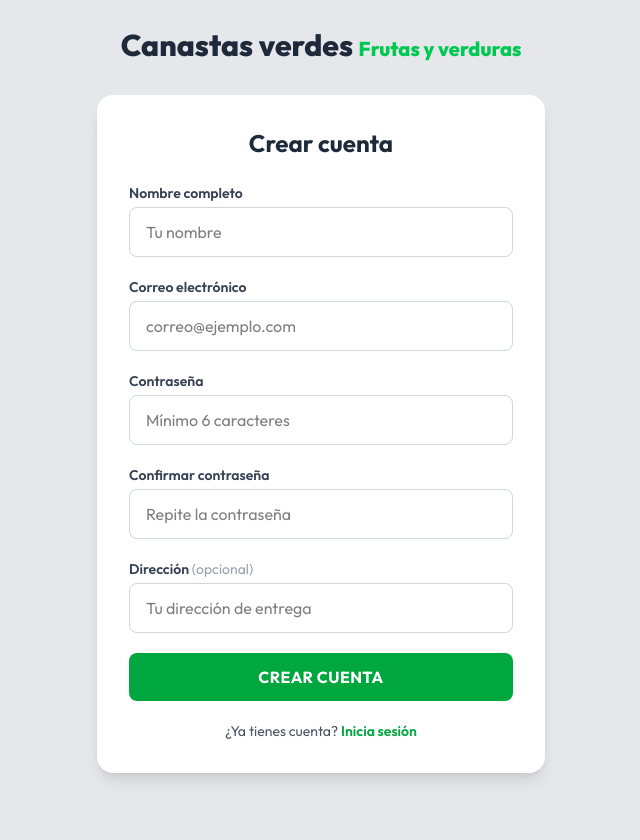
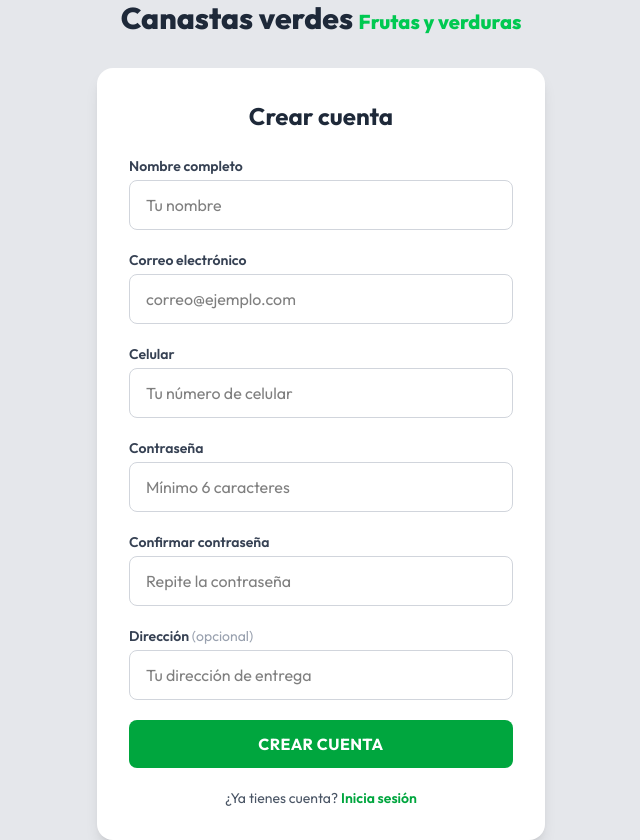
Before and after one commit to LuisCriollo-98/canastas_verdes, a Next.js app in the folder frontend/: page /register in a window 1280 px wide. Shown: the whole page, without its empty margins (319-959 px from the left). Before the commit the page ends 800 px from the top, so only its background shows below. Built offline with nearby package versions, Linux system fonts and the light colour scheme.

Commit message:
agregando campo celular en user

```diff
--- a/frontend/actions/auth-actions.ts
+++ b/frontend/actions/auth-actions.ts
@@ -61,6 +61,7 @@ export async function login(redirectTo: string, prevState: AuthState, formData:
         name: json.user.name,
         email: json.user.email,
         role: json.user.role,
+        phone: json.user.phone,
     }), {
         httpOnly: false,
         secure: process.env.NODE_ENV === "production",
@@ -80,6 +81,7 @@ export async function register(prevState: AuthState, formData: FormData): Promis
     const password = formData.get("password") as string
     const confirmPassword = formData.get("confirmPassword") as string
     const address = formData.get("address") as string
+    const phone = formData.get("phone") as string
 
     // Validación básica
     const errors: string[] = []
@@ -88,13 +90,15 @@ export async function register(prevState: AuthState, formData: FormData): Promis
     if (!password) errors.push("La contraseña es obligatoria")
     if (password && password.length < 6) errors.push("La contraseña debe tener al menos 6 caracteres")
     if (password !== confirmPassword) errors.push("Las contraseñas no coinciden")
+    if (!phone) errors.push("El teléfono es obligatorio")
 
     if (errors.length > 0) {
         return { errors, success: "" }
     }
 
+    // Petición a la API
     const url = `${process.env.API_URL}/auth/register`
-    const body: Record<string, string> = { name, email, password }
+    const body: Record<string, string> = { name, email, password, phone }
     if (address) body.address = address
 
     const req = await fetch(url, {
--- a/frontend/app/(auth)/register/page.tsx
+++ b/frontend/app/(auth)/register/page.tsx
@@ -1,6 +1,6 @@
 // Página de registro
 
-import RegisterForm from "@/components/auth/RegisterForm"
+import RegisterForm from "@/components/auth/RegisterForm";
 
 export default function RegisterPage() {
   return (
@@ -10,5 +10,5 @@ export default function RegisterPage() {
       </h2>
       <RegisterForm />
     </>
-    )
+  );
 }
--- a/frontend/components/auth/LogoutButton.tsx
+++ b/frontend/components/auth/LogoutButton.tsx
@@ -1,18 +1,18 @@
 // Botón para cerrar sesión (componente cliente)
 
-"use client"
+"use client";
 
-import { logout } from "@/actions/auth-actions"
+import { logout } from "@/actions/auth-actions";
 
 export default function LogoutButton() {
   return (
     <form action={logout}>
       <button
         type="submit"
-                className="text-white hover:text-red-300 font-bold p-2 transition-colors duration-200"
+        className="text-green-600 hover:text-black font-bold p-2 cursor-pointer transition-colors duration-200"
       >
         Cerrar sesión
       </button>
     </form>
-    )
+  );
 }
--- a/frontend/components/auth/RegisterForm.tsx
+++ b/frontend/components/auth/RegisterForm.tsx
@@ -1,16 +1,16 @@
 // Componente para el formulario de registro
 
-"use client"
+"use client";
 
-import { register } from "@/actions/auth-actions"
-import { useActionState } from "react"
-import Link from "next/link"
+import { register } from "@/actions/auth-actions";
+import { useActionState } from "react";
+import Link from "next/link";
 
 export default function RegisterForm() {
   const [state, dispatch, isPending] = useActionState(register, {
     errors: [],
     success: "",
-    })
+  });
 
   return (
     <form action={dispatch} className="space-y-5">
@@ -18,7 +18,9 @@ export default function RegisterForm() {
       {state.errors.length > 0 && (
         <div className="bg-red-50 border border-red-200 text-red-700 px-4 py-3 rounded-lg">
           {state.errors.map((error, index) => (
-                        <p key={index} className="text-sm">{error}</p>
+            <p key={index} className="text-sm">
+              {error}
+            </p>
           ))}
         </div>
       )}
@@ -51,6 +53,22 @@ export default function RegisterForm() {
           type="email"
           name="email"
           placeholder="correo@ejemplo.com"
+          className="w-full px-4 py-3 border border-gray-300 rounded-lg focus:outline-none focus:ring-2 focus:ring-green-500 focus:border-transparent transition-all"
+        />
+      </div>
+
+      <div>
+        <label
+          htmlFor="phone"
+          className="block text-sm font-semibold text-gray-700 mb-1"
+        >
+          Celular
+        </label>
+        <input
+          id="phone"
+          type="tel"
+          name="phone"
+          placeholder="Tu número de celular"
           className="w-full px-4 py-3 border border-gray-300 rounded-lg focus:outline-none focus:ring-2 focus:ring-green-500 focus:border-transparent transition-all"
         />
       </div>
@@ -92,7 +110,8 @@ export default function RegisterForm() {
           htmlFor="address"
           className="block text-sm font-semibold text-gray-700 mb-1"
         >
-                    Dirección <span className="text-gray-400 font-normal">(opcional)</span>
+          Dirección{" "}
+          <span className="text-gray-400 font-normal">(opcional)</span>
         </label>
         <input
           id="address"
@@ -121,5 +140,5 @@ export default function RegisterForm() {
         </Link>
       </p>
     </form>
-    )
+  );
 }
```
Also changed, not shown: 1 other file (tests, documents, lock files or other folders). Lines whose indentation alone changed are shown as unchanged.
